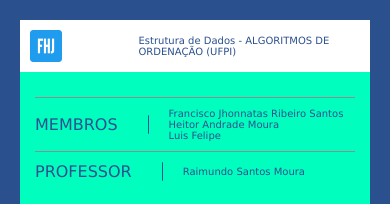
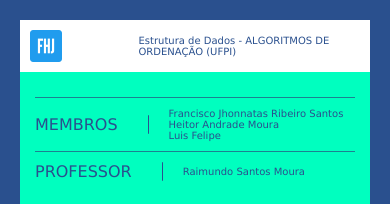
Before and after one commit to JhonnatasRibeiroDev/site-estrutura-de-dados, a plain HTML site: page inicio.html in a window 390 px wide. Shown: the top 204 px of the page. Drawn offline with Linux system fonts and the light colour scheme; grey boxes are pictures that could not be loaded.

Commit message:
Update Style.css

```diff
--- a/Style.css
+++ b/Style.css
@@ -116,7 +116,7 @@ body{
     }
     .subheader-pt1{
         padding-top: 10px;
-        border-top: 1px solid rgba(145, 142, 142, 0.993);
+        border-top: 1px solid rgba(30, 129, 146, 0.993);
         margin-top: 10px;
         margin-bottom: 10px;
     }
```
